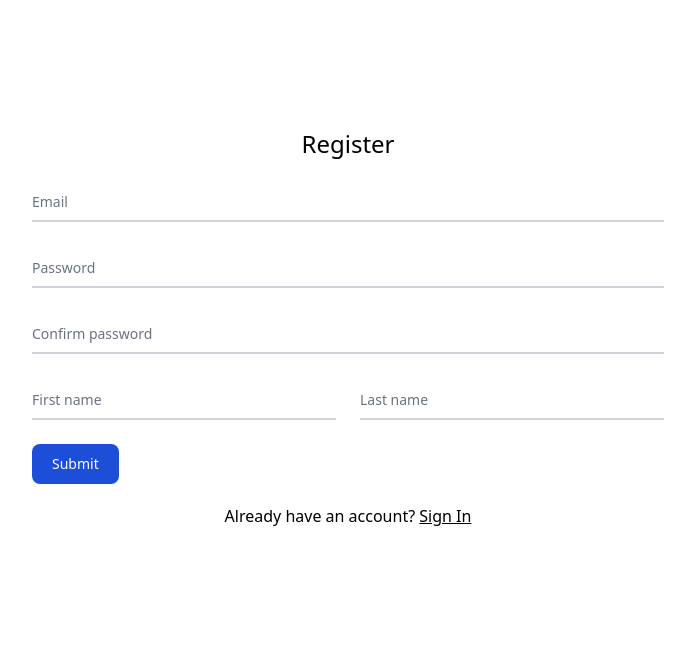
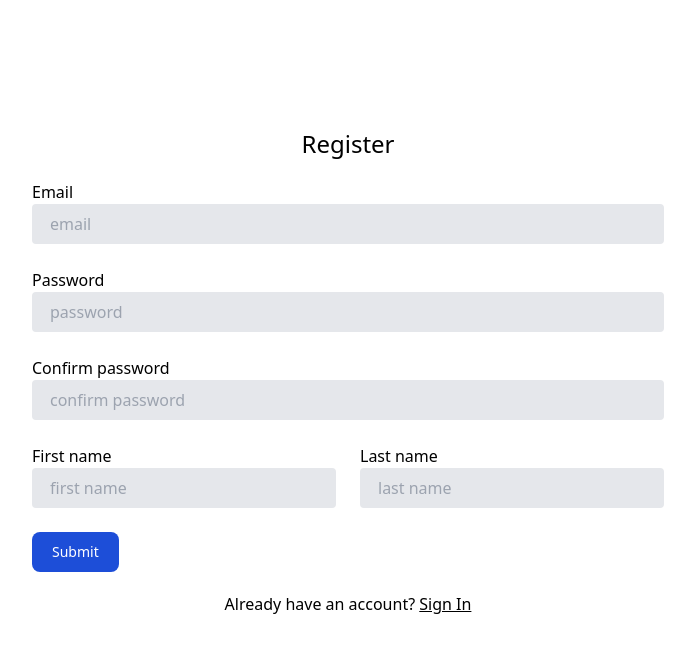
Before and after one commit to ThomasVirgo/camberwell-newsletter-frontend, a React (Create React App) app: page /register in a window 1280 px wide. Shown: the top 652 px of the page, without its empty margins (292-987 px from the left). Built offline with nearby package versions, Linux system fonts and the light colour scheme; no server answers.

Commit message:
change register inputs

```diff
--- a/src/pages/Register/index.js
+++ b/src/pages/Register/index.js
@@ -54,25 +54,25 @@ const Register = () => {
             <div className="m-5">
                 <form onSubmit={handleSubmit}>
                     <div className="relative z-0 mb-6 w-full group">
-                    <input value={input.email} onChange = {handleChange} name='email' type="email" id="email" className="block py-2.5 px-0 w-full text-sm text-gray-900 bg-transparent border-0 border-b-2 border-gray-300 appearance-none dark:text-white dark:border-gray-600 dark:focus:border-blue-500 focus:outline-none focus:ring-0 focus:border-blue-600 peer" placeholder=" " required />
-                        <label htmlFor="email" className="absolute text-sm text-gray-500 dark:text-gray-400 duration-300 transform -translate-y-6 scale-75 top-3 -z-10 origin-[0] peer-focus:left-0 peer-focus:text-blue-600 peer-focus:dark:text-blue-500 peer-placeholder-shown:scale-100 peer-placeholder-shown:translate-y-0 peer-focus:scale-75 peer-focus:-translate-y-6">Email</label>
+                        <label htmlFor="email" className="">Email</label>
+                        <input value={input.email} onChange = {handleChange} name='email' type="email" id="email" placeholder="email" className="bg-gray-200 appearance-none border-2 border-gray-200 rounded w-full py-2 px-4 text-gray-900 leading-tight focus:outline-none focus:bg-white focus:border-purple-500" required />
                     </div>
                     <div className="relative z-0 mb-6 w-full group">
-                        <input value={input.password} onChange = {handleChange} name='password' type="password" id="floating_password" className="block py-2.5 px-0 w-full text-sm text-gray-900 bg-transparent border-0 border-b-2 border-gray-300 appearance-none dark:text-white dark:border-gray-600 dark:focus:border-blue-500 focus:outline-none focus:ring-0 focus:border-blue-600 peer" placeholder=" " required />
-                        <label htmlFor="password" className="absolute text-sm text-gray-500 dark:text-gray-400 duration-300 transform -translate-y-6 scale-75 top-3 -z-10 origin-[0] peer-focus:left-0 peer-focus:text-blue-600 peer-focus:dark:text-blue-500 peer-placeholder-shown:scale-100 peer-placeholder-shown:translate-y-0 peer-focus:scale-75 peer-focus:-translate-y-6">Password</label>
+                        <label htmlFor="password" className="">Password</label>
+                        <input value={input.password} onChange = {handleChange} name='password' type="password" id="floating_password" placeholder="password" className="bg-gray-200 appearance-none border-2 border-gray-200 rounded w-full py-2 px-4 text-gray-900 leading-tight focus:outline-none focus:bg-white focus:border-purple-500" required />
                     </div>
                     <div className="relative z-0 mb-6 w-full group">
-                        <input value={input.password2} onChange = {handleChange} name='password2' type='password' id="floating_repeat_password" className="block py-2.5 px-0 w-full text-sm text-gray-900 bg-transparent border-0 border-b-2 border-gray-300 appearance-none dark:text-white dark:border-gray-600 dark:focus:border-blue-500 focus:outline-none focus:ring-0 focus:border-blue-600 peer" placeholder=" " required />
-                        <label htmlFor="password2" className="absolute text-sm text-gray-500 dark:text-gray-400 duration-300 transform -translate-y-6 scale-75 top-3 -z-10 origin-[0] peer-focus:left-0 peer-focus:text-blue-600 peer-focus:dark:text-blue-500 peer-placeholder-shown:scale-100 peer-placeholder-shown:translate-y-0 peer-focus:scale-75 peer-focus:-translate-y-6">Confirm password</label>
+                        <label htmlFor="password2" className="">Confirm password</label>
+                        <input value={input.password2} onChange = {handleChange} name='password2' type='password' id="floating_repeat_password" placeholder="confirm password" className="bg-gray-200 appearance-none border-2 border-gray-200 rounded w-full py-2 px-4 text-gray-900 leading-tight focus:outline-none focus:bg-white focus:border-purple-500" required />
                     </div>
                     <div className="grid xl:grid-cols-2 xl:gap-6">
                         <div className="relative z-0 mb-6 w-full group">
-                            <input value={input.first_name} type="text" onChange = {handleChange} name='first_name' id="floating_first_name" className="block py-2.5 px-0 w-full text-sm text-gray-900 bg-transparent border-0 border-b-2 border-gray-300 appearance-none dark:text-white dark:border-gray-600 dark:focus:border-blue-500 focus:outline-none focus:ring-0 focus:border-blue-600 peer" placeholder=" " required />
-                            <label htmlFor="first_name" className="absolute text-sm text-gray-500 dark:text-gray-400 duration-300 transform -translate-y-6 scale-75 top-3 -z-10 origin-[0] peer-focus:left-0 peer-focus:text-blue-600 peer-focus:dark:text-blue-500 peer-placeholder-shown:scale-100 peer-placeholder-shown:translate-y-0 peer-focus:scale-75 peer-focus:-translate-y-6">First name</label>
+                            <label htmlFor="first_name" className="">First name</label>
+                            <input value={input.first_name} type="text" onChange = {handleChange} name='first_name' id="floating_first_name" placeholder="first name" className="bg-gray-200 appearance-none border-2 border-gray-200 rounded w-full py-2 px-4 text-gray-900 leading-tight focus:outline-none focus:bg-white focus:border-purple-500" required />
                         </div>
                         <div className="relative z-0 mb-6 w-full group">
-                            <input value={input.last_name} type="text" onChange = {handleChange} name='last_name' id="floating_last_name" className="block py-2.5 px-0 w-full text-sm text-gray-900 bg-transparent border-0 border-b-2 border-gray-300 appearance-none dark:text-white dark:border-gray-600 dark:focus:border-blue-500 focus:outline-none focus:ring-0 focus:border-blue-600 peer" placeholder=" " required />
-                            <label htmlFor="last_name" className="absolute text-sm text-gray-500 dark:text-gray-400 duration-300 transform -translate-y-6 scale-75 top-3 -z-10 origin-[0] peer-focus:left-0 peer-focus:text-blue-600 peer-focus:dark:text-blue-500 peer-placeholder-shown:scale-100 peer-placeholder-shown:translate-y-0 peer-focus:scale-75 peer-focus:-translate-y-6">Last name</label>
+                            <label htmlFor="last_name" className="">Last name</label>
+                            <input value={input.last_name} type="text" onChange = {handleChange} name='last_name' id="floating_last_name" placeholder="last name" className="bg-gray-200 appearance-none border-2 border-gray-200 rounded w-full py-2 px-4 text-gray-900 leading-tight focus:outline-none focus:bg-white focus:border-purple-500" required />
                         </div>
                     </div>
                     <button type="submit" className="text-white bg-blue-700 hover:bg-blue-800 focus:ring-4 focus:ring-blue-300 font-medium rounded-lg text-sm w-full sm:w-auto px-5 py-2.5 text-center dark:bg-blue-600 dark:hover:bg-blue-700 dark:focus:ring-blue-800">{loading ? 'loading...' : 'Submit'}</button>
```
